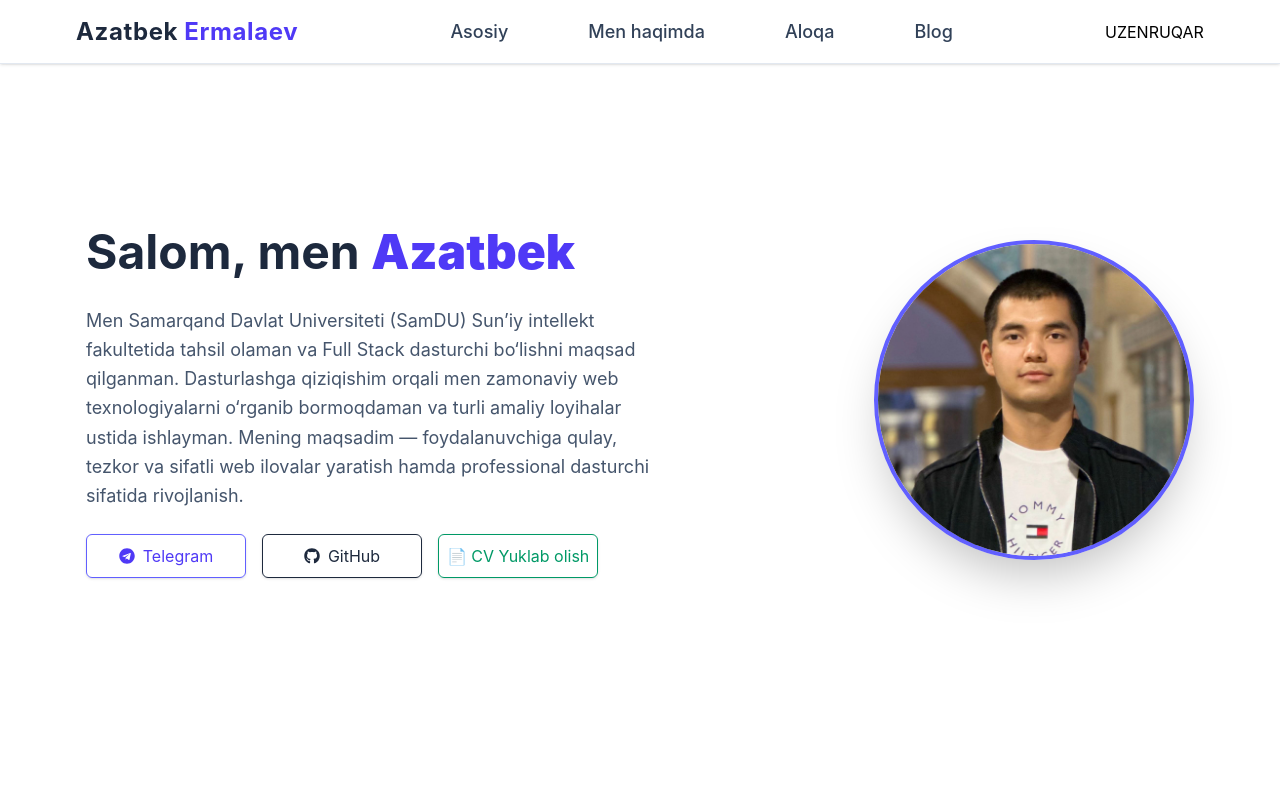
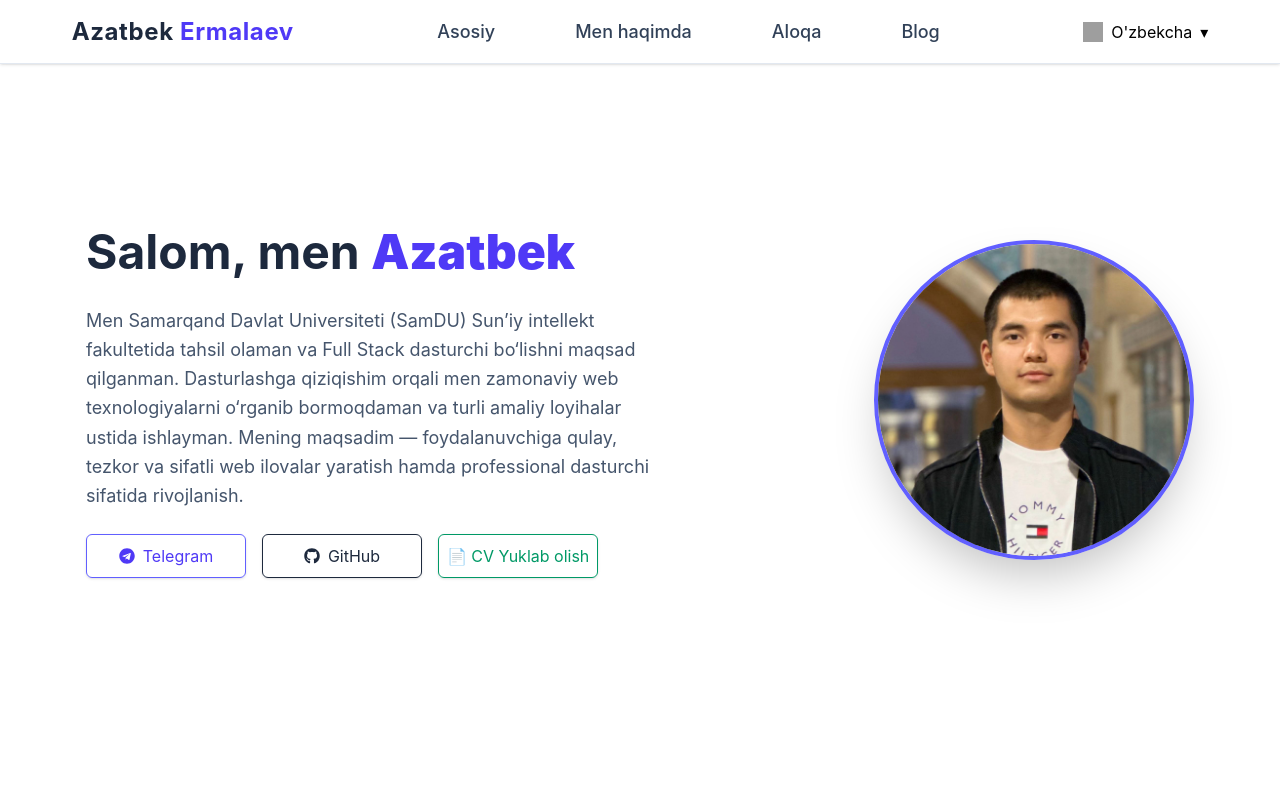
Before and after one commit to azatbek-07/react-tailwindcss-portfolio, a React (Vite) app: page / in a window 1280 px wide. Shown: the top 800 px of the page. Built offline with nearby package versions, Linux system fonts and the light colour scheme; grey boxes are pictures that could not be loaded.

Commit message:
til-dizayn-ozgardi

```diff
--- a/src/App.jsx
+++ b/src/App.jsx
@@ -1,4 +1,3 @@
-
 import { BrowserRouter, Route, Routes } from 'react-router-dom'
 import { Header } from './components/Header'
 import { Home } from './pages/Home'
--- a/src/components/Header.jsx
+++ b/src/components/Header.jsx
@@ -1,6 +1,7 @@
 import { useTranslation } from "react-i18next";
 import i18n from "i18next";
 import { Link } from "react-router-dom";
+import  LanguageDropdown  from "../components/LanguageDropdown";
 
 export function Header() {
     const { t } = useTranslation();
@@ -36,12 +37,7 @@ export function Header() {
                     </div>
                     <div>
 
-                        <div>
-                            <button onClick={() => i18n.changeLanguage("uz")}>UZ</button>
-                            <button onClick={() => i18n.changeLanguage("en")}>EN</button>
-                            <button onClick={() => i18n.changeLanguage("ru")}>RU</button>
-                            <button onClick={() => i18n.changeLanguage("qar")}>QAR</button>
-                        </div>
+                        <LanguageDropdown />
                     </div>
                 </nav>
 
--- /dev/null
+++ b/src/components/LanguageDropdown.jsx
@@ -0,0 +1,87 @@
+import { useState, useRef, useEffect } from "react";
+import { useTranslation } from "react-i18next";
+import i18n from "i18next";
+import { motion, AnimatePresence } from "framer-motion";
+
+export default function LanguageDropdown() {
+  const { i18n: i18next } = useTranslation(); // 🔥 MUHIM
+  const [open, setOpen] = useState(false);
+  const ref = useRef();
+
+  const languages = [
+    { code: "en", name: "English", flag: "https://flagcdn.com/gb.svg" },
+    { code: "ru", name: "Русский", flag: "https://flagcdn.com/ru.svg" },
+    { code: "uz", name: "O'zbekcha", flag: "https://flagcdn.com/uz.svg" },
+    { code: "qar", name: "Qaraqalpaqsha", flag: "https://upload.wikimedia.org/wikipedia/commons/1/16/Flag_of_Karakalpakstan.svg" },
+  ];
+
+  // 🔥 endi shu ishlaydi
+  const current = languages.find((l) => l.code === i18next.language);
+
+  useEffect(() => {
+    const handleClick = (e) => {
+      if (!ref.current.contains(e.target)) {
+        setOpen(false);
+      }
+    };
+    document.addEventListener("mousedown", handleClick);
+    return () => document.removeEventListener("mousedown", handleClick);
+  }, []);
+
+  const changeLang = (code) => {
+    i18next.changeLanguage(code); // 🔥 shu ham
+    localStorage.setItem("lang", code);
+    setOpen(false);
+  };
+
+  return (
+    <div ref={ref} className="relative">
+      <button
+        onClick={() => setOpen(!open)}
+        className="flex items-center gap-2 px-4 py-2 rounded-xl
+        bg-white/70 dark:bg-gray-800/70 backdrop-blur-md "
+      >
+        <img src={current?.flag} className="w-5 h-5" />
+        <span>{current?.name}</span>
+
+        <motion.span animate={{ rotate: open ? 180 : 0 }}>
+          ▾
+        </motion.span>
+      </button>
+
+      <AnimatePresence>
+        {open && (
+          <motion.div
+            initial={{ opacity: 0 }}
+            animate={{ opacity: 1 }}
+            exit={{ opacity: 0 }}
+            className="absolute mt-2 w-56 bg-white white:bg-white-900  rounded-xl shadow"
+          >
+            {languages.map((lang) => {
+              const active = i18next.language === lang.code;
+
+              return (
+                <div
+                  key={lang.code}
+                  onClick={() => changeLang(lang.code)}
+                  className={`flex justify-between px-4 py-3 cursor-pointer ${
+                    active ? "text-indigo-500" : ""
+                  }`}
+                >
+                  <div className="flex gap-2">
+                    <img src={lang.flag} className="w-5 h-4" />
+                    {lang.name}
+                  </div>
+
+                  {active && (
+                    <div className="w-2 h-2 bg-indigo-500 rounded-full"></div>
+                  )}
+                </div>
+              );
+            })}
+          </motion.div>
+        )}
+      </AnimatePresence>
+    </div>
+  );
+}
```
